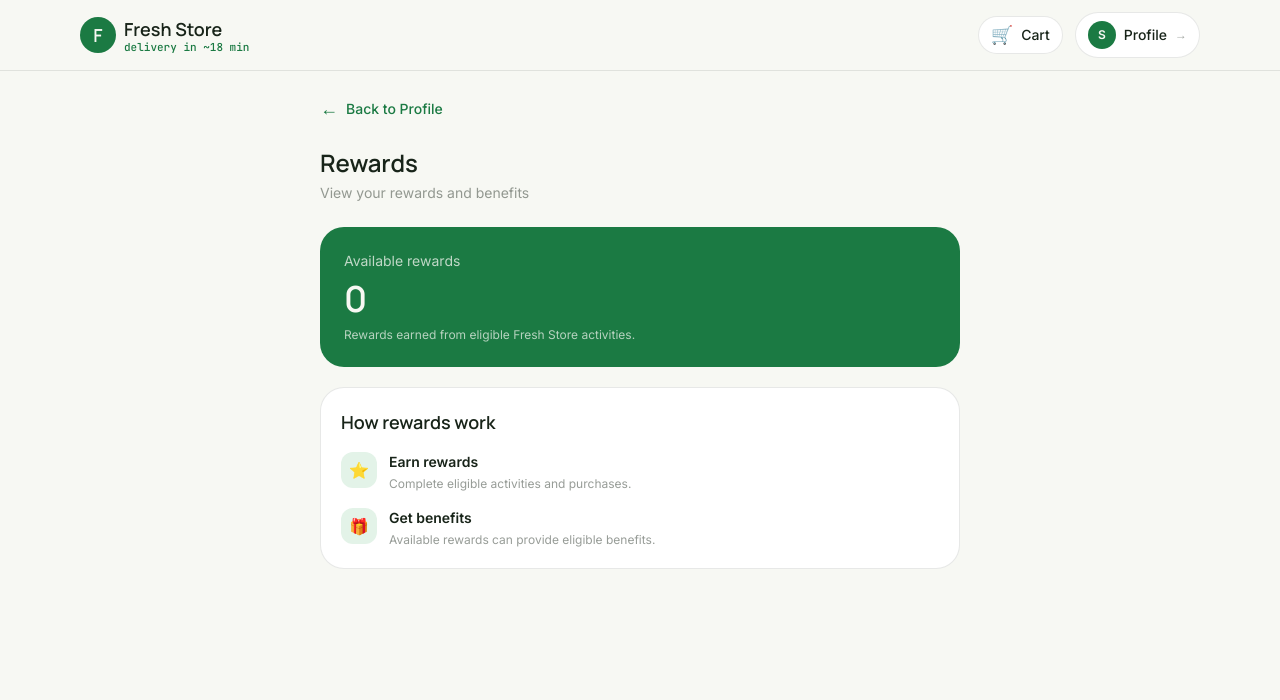
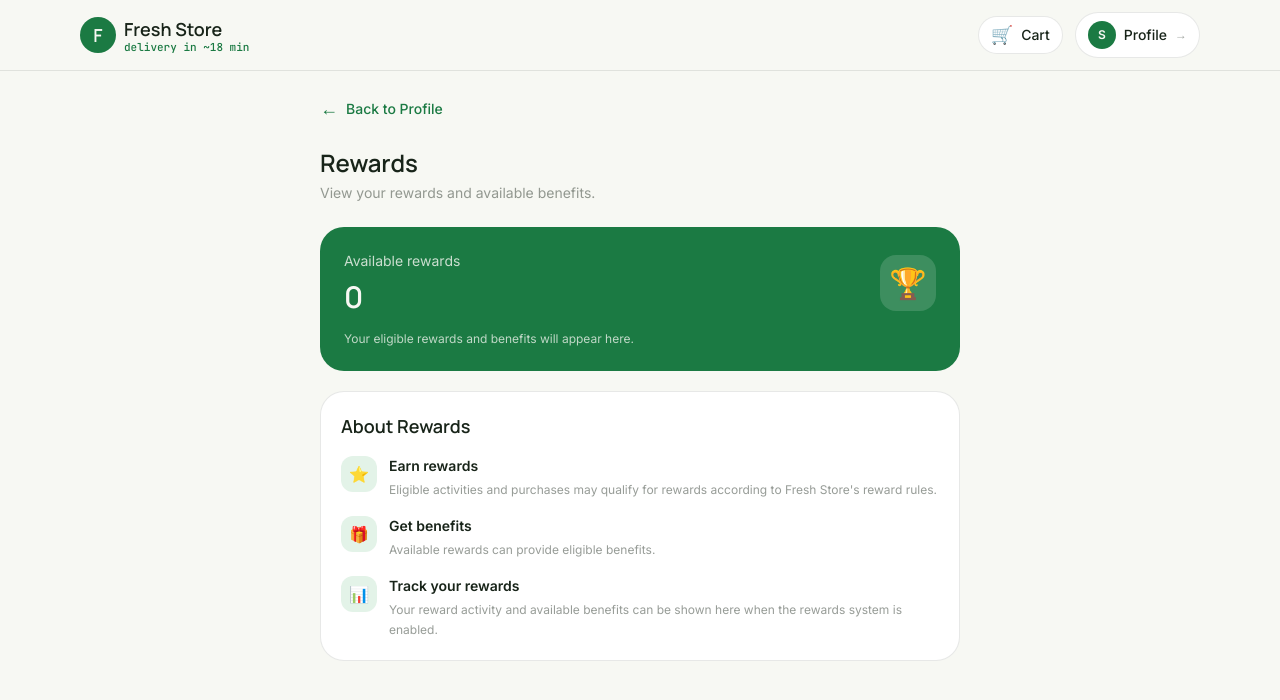
Before and after one commit to prashanthreddy-134/fresh-store, a React (Vite) app in the folder customer-web/: page /profile/rewards in a window 1280 px wide. Shown: the top 700 px of the page. Built offline with nearby package versions, Linux system fonts and the light colour scheme; no server answers; sample sign-in values are in the browser's storage.

Commit message:
Fix customer rewards page

```diff
--- a/customer-web/src/pages/ProfileRewards.jsx
+++ b/customer-web/src/pages/ProfileRewards.jsx
@@ -9,7 +9,10 @@ export default function ProfileRewards() {
       <NavBar />
 
       <main className="max-w-2xl mx-auto px-4 py-6 pb-12">
+
+        {/* Back to Profile */}
         <button
+          type="button"
           onClick={() => navigate("/profile")}
           className="flex items-center gap-2 text-sm font-medium text-leaf hover:opacity-70 transition mb-6"
         >
@@ -17,67 +20,107 @@ export default function ProfileRewards() {
           Back to Profile
         </button>
 
+        {/* Header */}
+        <div className="mb-6">
           <h1 className="font-display font-800 text-2xl text-ink">
             Rewards
           </h1>
 
-        <p className="text-sm text-ink/45 mt-1 mb-6">
-          View your rewards and benefits
+          <p className="text-sm text-ink/45 mt-1">
+            View your rewards and available benefits.
           </p>
+        </div>
 
-        <div className="bg-leaf rounded-[24px] p-6 text-cream mb-5">
-          <p className="text-sm opacity-75">
+        {/* Rewards balance */}
+        <div className="bg-leaf text-cream rounded-[24px] p-6">
+          <div className="flex items-center justify-between gap-4">
+
+            <div>
+              <p className="text-sm opacity-80">
                 Available rewards
               </p>
 
-          <div className="font-display font-800 text-4xl mt-2">
+              <p className="font-display font-800 text-3xl mt-2">
                 0
-          </div>
-
-          <p className="text-xs opacity-70 mt-2">
-            Rewards earned from eligible Fresh Store activities.
               </p>
             </div>
 
-        <div className="bg-white rounded-[24px] border border-ink/10 p-5">
+            <div className="w-14 h-14 rounded-2xl bg-white/15 grid place-items-center text-3xl">
+              🏆
+            </div>
+
+          </div>
+
+          <p className="text-xs opacity-75 mt-4">
+            Your eligible rewards and benefits will appear here.
+          </p>
+        </div>
+
+        {/* Rewards information */}
+        <div className="bg-white rounded-[24px] border border-ink/10 p-5 mt-5">
+
           <h2 className="font-display font-800 text-lg mb-4">
-            How rewards work
+            About Rewards
           </h2>
 
           <div className="space-y-4">
+
+            {/* Earn */}
             <div className="flex gap-3">
               <div className="w-9 h-9 rounded-xl bg-leaf-light grid place-items-center shrink-0">
                 ⭐
               </div>
 
               <div>
-                <p className="font-semibold text-sm">
+                <p className="font-semibold text-sm text-ink">
                   Earn rewards
                 </p>
 
-                <p className="text-xs text-ink/45 mt-1">
-                  Complete eligible activities and purchases.
+                <p className="text-xs text-ink/45 mt-1 leading-5">
+                  Eligible activities and purchases may qualify for rewards
+                  according to Fresh Store's reward rules.
                 </p>
               </div>
             </div>
 
+            {/* Benefits */}
             <div className="flex gap-3">
               <div className="w-9 h-9 rounded-xl bg-leaf-light grid place-items-center shrink-0">
                 🎁
               </div>
 
               <div>
-                <p className="font-semibold text-sm">
+                <p className="font-semibold text-sm text-ink">
                   Get benefits
                 </p>
 
-                <p className="text-xs text-ink/45 mt-1">
+                <p className="text-xs text-ink/45 mt-1 leading-5">
                   Available rewards can provide eligible benefits.
                 </p>
               </div>
             </div>
+
+            {/* Track */}
+            <div className="flex gap-3">
+              <div className="w-9 h-9 rounded-xl bg-leaf-light grid place-items-center shrink-0">
+                📊
+              </div>
+
+              <div>
+                <p className="font-semibold text-sm text-ink">
+                  Track your rewards
+                </p>
+
+                <p className="text-xs text-ink/45 mt-1 leading-5">
+                  Your reward activity and available benefits can be shown
+                  here when the rewards system is enabled.
+                </p>
               </div>
             </div>
+
+          </div>
+        </div>
+
       </main>
     </div>
   );
```
Lines whose indentation alone changed are shown as unchanged.
